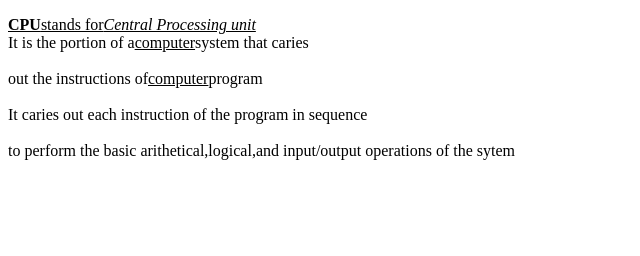
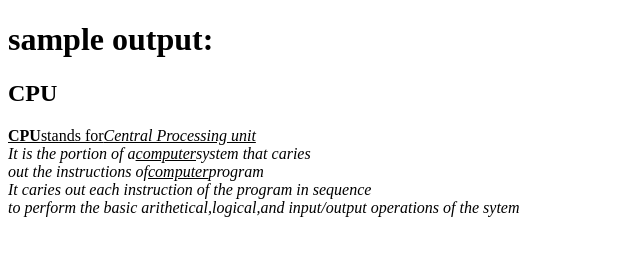
Before and after one commit to iamneo-production/bddebcbdaeadadaeccdfffebaeceaec, a plain HTML site: page public/index.html in a window 1280 px wide. Shown: the whole page, without its empty margins (0-640 px from the left). Drawn offline with Linux system fonts and the light colour scheme.

Commit message:
Backup Commit

```diff
--- a/public/index.html
+++ b/public/index.html
@@ -8,11 +8,13 @@
     <link rel="stylesheet" href="style.css" />
 </head>
 <body>
-    <P><u><B>CPU</B>stands for<i>Central Processing unit</i></u>
-        <br>It is the portion of a<u>computer</u>system that caries</br>
-        <br>out the instructions of<U>computer</U>program</br>
-        <br>It caries out each instruction of the program in sequence</br>
-        <br> to perform the basic arithetical,logical,and input/output operations of the sytem</br></P>
+    <h1>sample output:</h1>
+    <h2>CPU</h2>
+    <P><u><B>CPU</B>stands for<i>Central Processing unit</u><br>
+        It is the portion of a<u>computer</u>system that caries<br>
+        out the instructions of<U>computer</U>program<br>
+        It caries out each instruction of the program in sequence<br>
+        to perform the basic arithetical,logical,and input/output operations of the sytem</i></P>
 
 
 </body>
```
